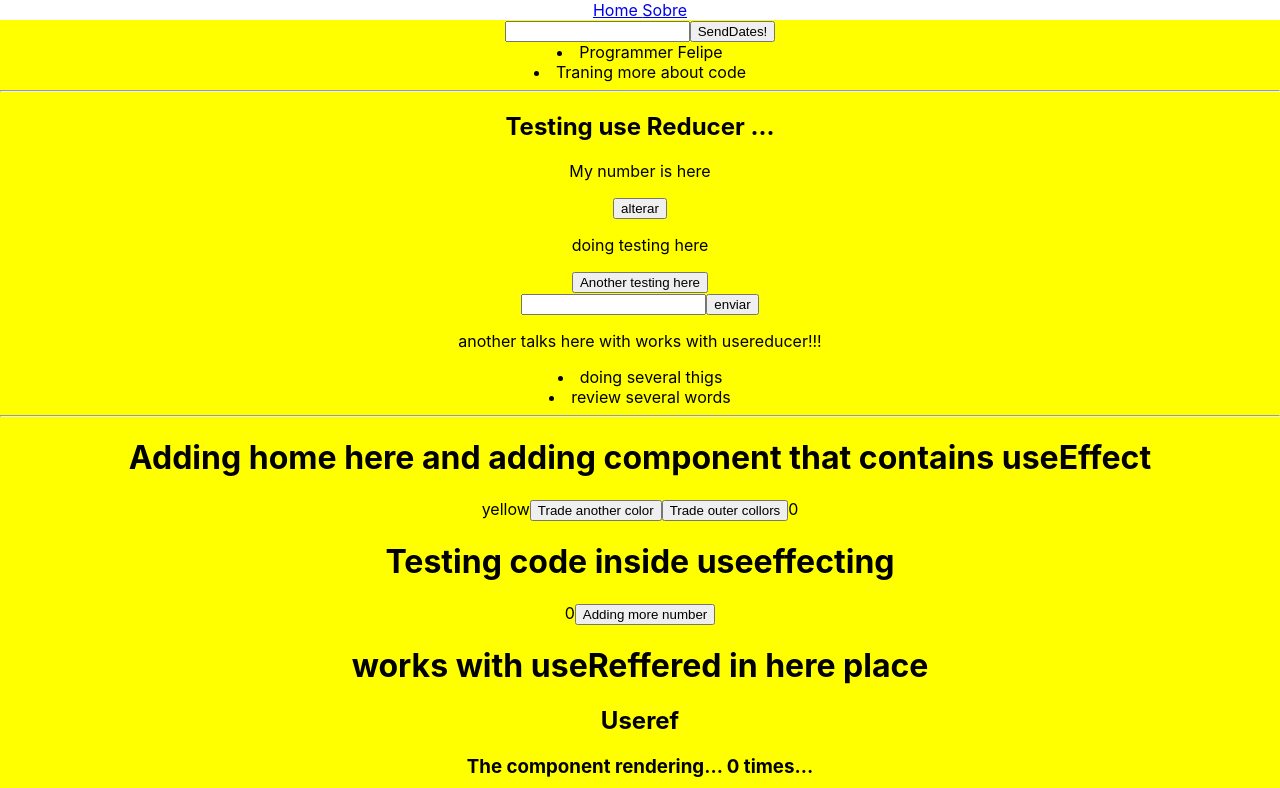
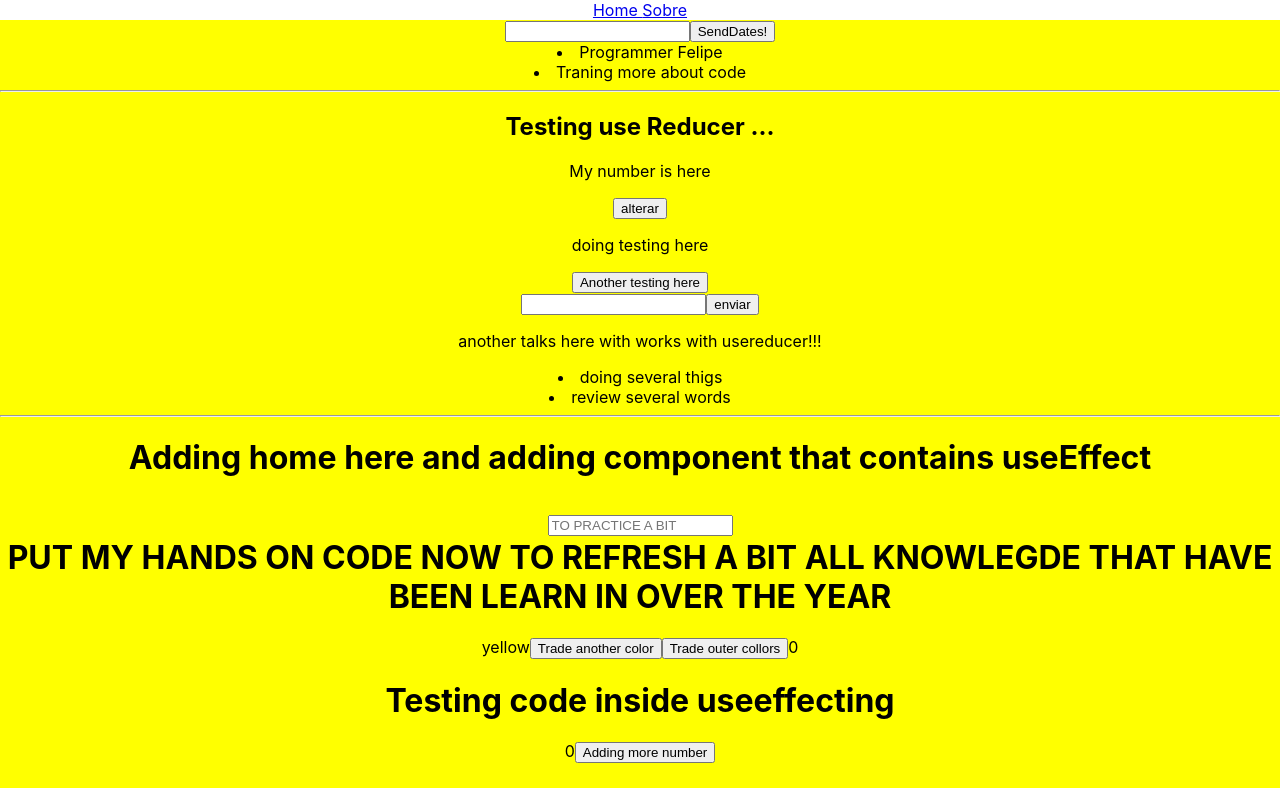
Before and after one commit to felipe-programador-18/ALL-about-Hoock, a React (Create React App) app in the folder allhoock/: page / in a window 1280 px wide. Shown: the top 788 px of the page. Built offline with nearby package versions, Linux system fonts and the light colour scheme.

Commit message:
remember the things that have been learnd

```diff
--- a/allhoock/src/Componente/Practicebit.js
+++ b/allhoock/src/Componente/Practicebit.js
@@ -11,12 +11,23 @@ const PracticeAbit = () => {
    console.log("practice a bit about react just to refresh my mind")
   },[])
 
+  const onChangeaBit = (e) => {
+    e.preventDefault()
+    setName("")
+  }
+
 
   return (<>
 
-    <input onChange={() => setName(name)} />
-    {name}
+    <form onSubmit={onChangeaBit}  >
+      <input type="text"
+        placeholder="TO PRACTICE A BIT"
+        onChange={(e) => setName(e.target.value)}
+        value={name}
+      />
+      {name}
 
+    </form>
   </>)
 }
 
--- a/allhoock/src/pages/home.js
+++ b/allhoock/src/pages/home.js
@@ -10,6 +10,7 @@ import { useVerify } from '../Personalitehook/useContext'
 import { useVerifyColor } from '../Personalitehook/useColors'
 import TraningReducer from '../Reducer/useReducer'
 import MakeMoreHere from '../CallbackandMemo/MoreOtime'
+import PracticeAbit from '../Componente/Practicebit'
 
 
 
@@ -32,7 +33,12 @@ const Home = () => {
        <TraningReducer/>
 
 
-           <h1>Adding home here and adding component that contains useEffect </h1>
+        <h1>Adding home here and adding component that contains useEffect </h1>
+
+        <h1>
+          <PracticeAbit/>
+
+          PUT MY HANDS ON CODE NOW TO REFRESH A BIT ALL KNOWLEGDE THAT HAVE BEEN LEARN IN OVER THE YEAR</h1>
           {color}
            <button onClick={() => tradecolor({color:'BLUE'})} > Trade another color </button>
            <button onClick={() =>  tradecolor({color:'BLACK'})} >
```
